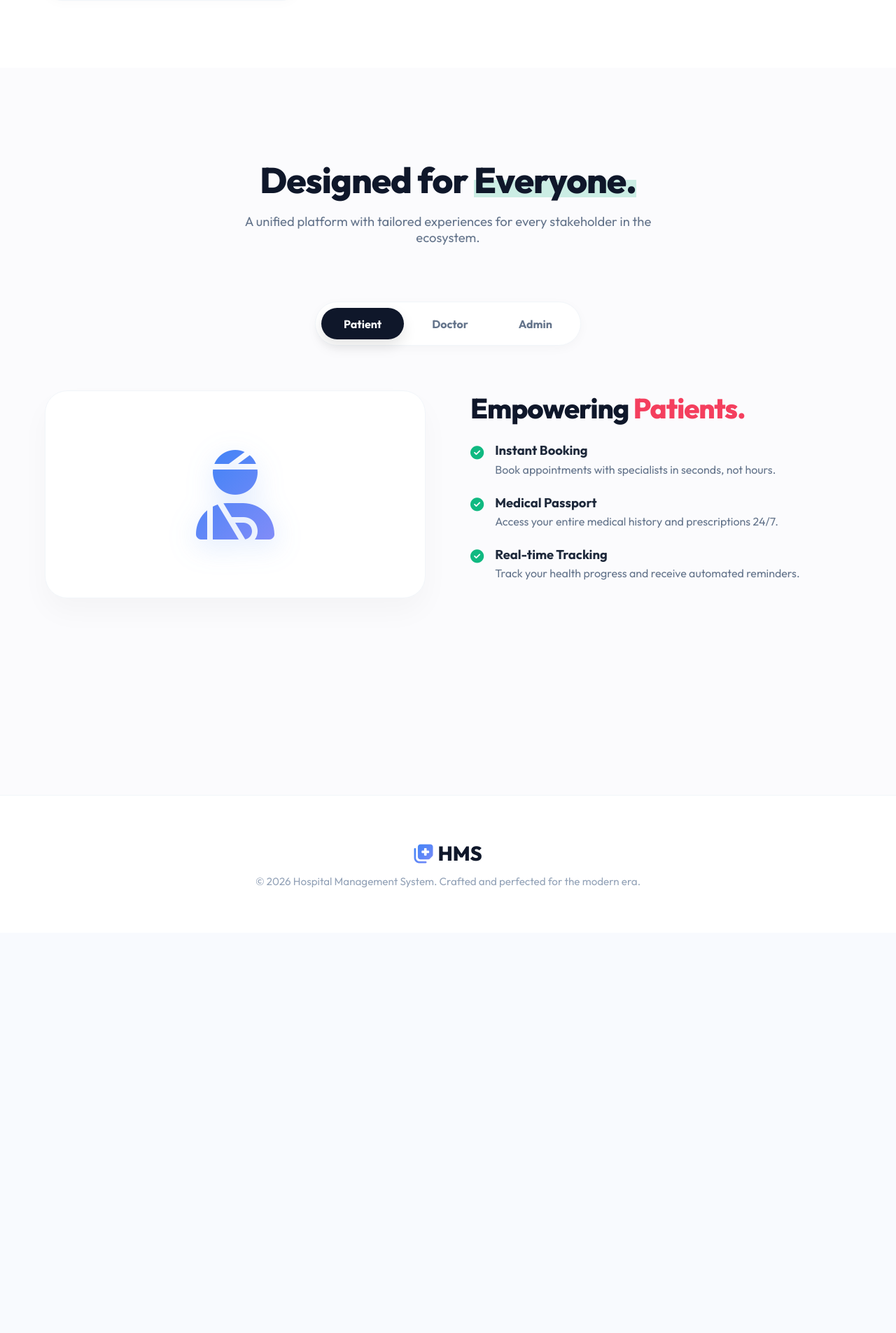
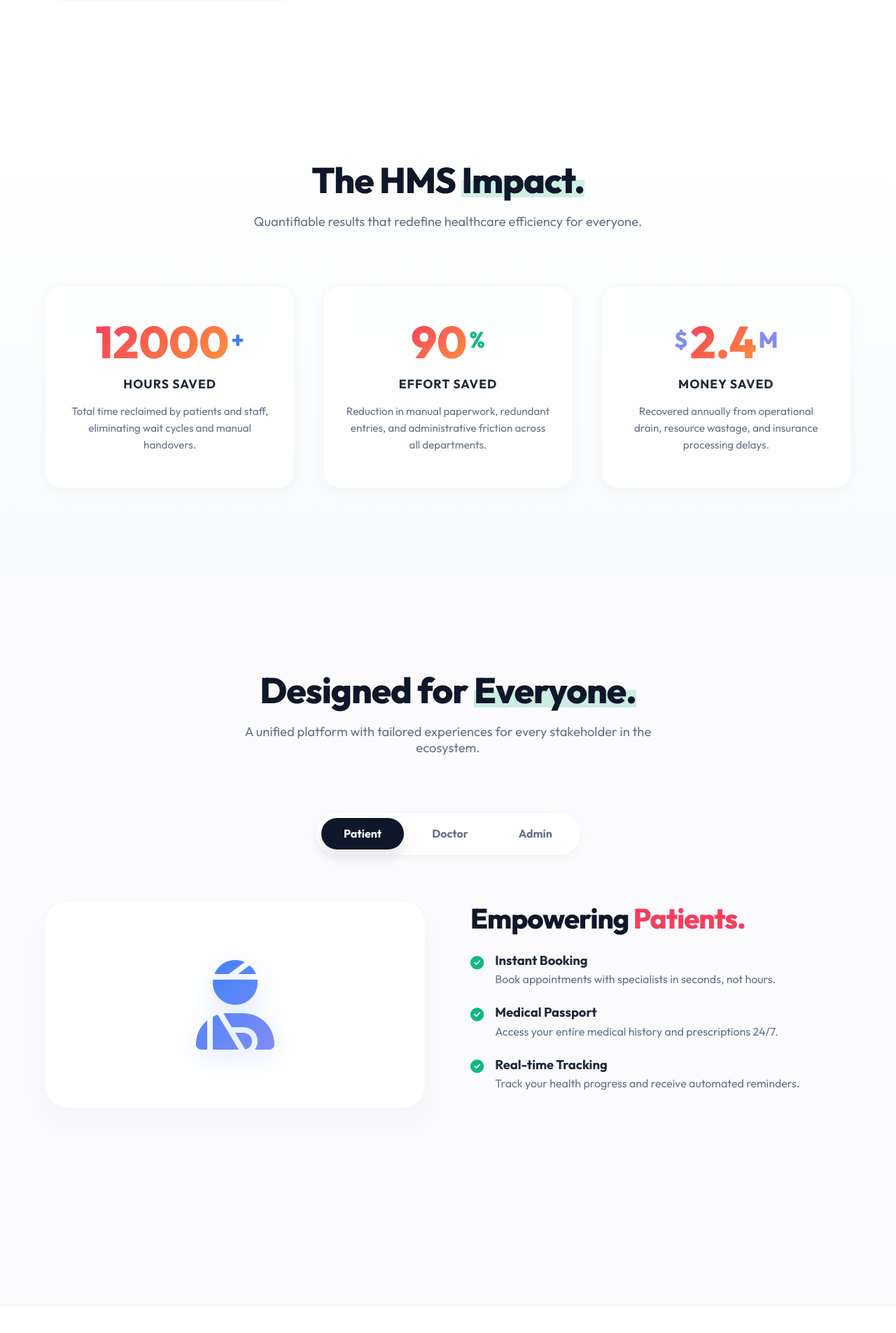
Before and after one commit to 23f2003556/Hospital-Management-System, a Python web app: template templates/index.html in a window 1280 px wide. Shown: the part 2767-4672 px from the top of the page at 70% size. Before the commit the page ends 4035 px from the top, so only its background shows below. Run offline with Jinja, Linux system fonts and the light colour scheme; the template is opened without the code that fills it, so the values that code supplies are empty.

Commit message:
Added 'HMS Impact' section with animated time, effort, and money savings

```diff
--- a/templates/index.html
+++ b/templates/index.html
@@ -604,6 +604,62 @@
         @keyframes icon-bounce {
             to { transform: translateY(-5px) scale(1.1); }
         }
+
+        /* Impact Section Styles */
+        .impact-section {
+            padding: 8rem 5%;
+            background: linear-gradient(to bottom, #ffffff, #f8fafc);
+            text-align: center;
+        }
+        .impact-grid {
+            display: grid;
+            grid-template-columns: repeat(3, 1fr);
+            gap: 2.5rem;
+            max-width: 1200px;
+            margin: 0 auto;
+        }
+        .impact-card {
+            background: rgba(255, 255, 255, 0.7);
+            backdrop-filter: blur(10px);
+            border-radius: 24px;
+            padding: 3rem 2rem;
+            border: 1px solid rgba(241, 245, 249, 0.8);
+            transition: all 0.4s ease;
+        }
+        .impact-card:hover {
+            transform: translateY(-10px);
+            box-shadow: 0 20px 40px rgba(0,0,0,0.05);
+            border-color: var(--accent-blue);
+        }
+        .impact-value {
+            font-size: 3.5rem;
+            font-weight: 800;
+            margin-bottom: 0.5rem;
+            display: flex;
+            align-items: center;
+            justify-content: center;
+            gap: 0.2rem;
+        }
+        .impact-label {
+            font-size: 1.1rem;
+            font-weight: 700;
+            color: #1e293b;
+            margin-bottom: 1rem;
+            text-transform: uppercase;
+            letter-spacing: 1px;
+        }
+        .impact-card p {
+            color: #64748b;
+            font-size: 0.95rem;
+            line-height: 1.6;
+        }
+        .impact-blue { color: var(--accent-blue); }
+        .impact-emerald { color: var(--accent-emerald); }
+        .impact-purple { color: var(--accent-purple); }
+
+        @media (max-width: 992px) {
+            .impact-grid { grid-template-columns: 1fr; }
+        }
     </style>
 </head>
 <body>
@@ -703,6 +759,43 @@
                 </div>
                 <h3>Military-Grade Security</h3>
                 <p>Patient confidentiality is paramount. We implement state-of-the-art role-based access control protecting sensitive medical data from unauthorized access.</p>
+            </div>
+        </div>
+    </section>
+
+    <section class="impact-section">
+        <div class="section-header reveal">
+            <h2>The HMS <span class="marker-underline marker-emerald active">Impact.</span></h2>
+            <p>Quantifiable results that redefine healthcare efficiency for everyone.</p>
+        </div>
+
+        <div class="impact-grid">
+            <div class="impact-card reveal stat-card tilt">
+                <div class="impact-value impact-blue">
+                    <span class="stat-number" data-target="12000">0</span>
+                    <span style="font-size: 2rem; margin-bottom: 1rem;">+</span>
+                </div>
+                <div class="impact-label">Hours Saved</div>
+                <p>Total time reclaimed by patients and staff, eliminating wait cycles and manual handovers.</p>
+            </div>
+
+            <div class="impact-card reveal stat-card tilt" style="transition-delay: 0.1s;">
+                <div class="impact-value impact-emerald">
+                    <span class="stat-number" data-target="90">0</span>
+                    <span style="font-size: 2rem; margin-bottom: 1rem;">%</span>
+                </div>
+                <div class="impact-label">Effort Saved</div>
+                <p>Reduction in manual paperwork, redundant entries, and administrative friction across all departments.</p>
+            </div>
+
+            <div class="impact-card reveal stat-card tilt" style="transition-delay: 0.2s;">
+                <div class="impact-value impact-purple">
+                    <span style="font-size: 2rem; margin-bottom: 1rem;">$</span>
+                    <span class="stat-number" data-target="2.4">0.0</span>
+                    <span style="font-size: 2rem; margin-bottom: 1rem;">M</span>
+                </div>
+                <div class="impact-label">Money Saved</div>
+                <p>Recovered annually from operational drain, resource wastage, and insurance processing delays.</p>
             </div>
         </div>
     </section>
```
